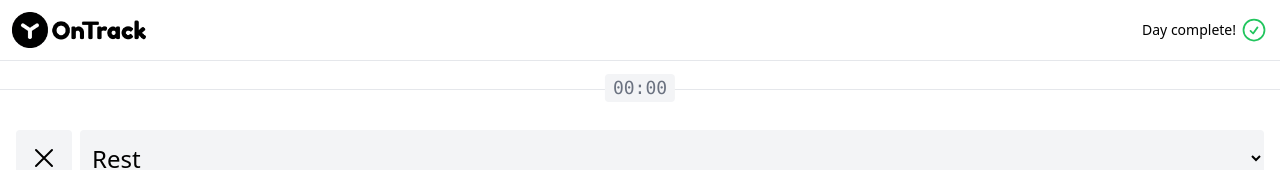
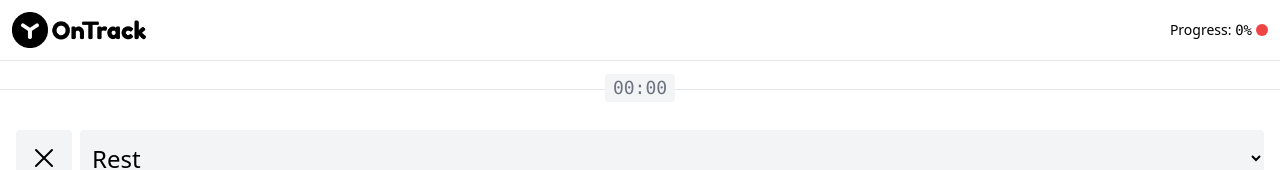
Before and after one commit to asokal/on-track, a Vue app: page /#timeline in a window 1280 px wide. Shown: the top 170 px of the page. Built offline with nearby package versions, Linux system fonts and the light colour scheme.

Commit message:
useTotalProgress composable

```diff
--- a/src/activities.js
+++ b/src/activities.js
@@ -26,6 +26,16 @@ export function calculateActivityCompletionPercentage({ secondsToComplete }, tra
   return Math.floor((trackedSeconds * HUNDRED_PERCENT) / secondsToComplete)
 }
 
+export function calculateCompletionPercentage(totalTrackedSeconds) {
+  return Math.floor((totalTrackedSeconds * HUNDRED_PERCENT) / totalActivitySecondsToComplete.value)
+}
+
+const totalActivitySecondsToComplete = computed(() => {
+  return trackedActivities.value
+    .map(({ secondsToComplete }) => secondsToComplete)
+    .reduce((total, seconds) => total + seconds, 0)
+})
+
 function generateActivities() {
   return ['Coding', 'Reading', 'Training'].map((name, hours) => ({
     id: id(),
--- a/src/components/TheHeaderProgress.vue
+++ b/src/components/TheHeaderProgress.vue
@@ -1,19 +1,22 @@
 <script setup>
-import { PAGE_PROGRESS } from '../constants'
+import { PAGE_PROGRESS, HUNDRED_PERCENT } from '../constants'
 import { ICON_CHECK_CIRCLE } from '../icons'
 import { navigate } from '../router'
+import { useTotalProgress } from '../composables/total-progress'
 import BaseIcon from './BaseIcon.vue'
+
+const { colorClass, percentage } = useTotalProgress()
 </script>
 
 <template>
   <a :href="`#${PAGE_PROGRESS}`" @click="navigate(PAGE_PROGRESS)" class="text-sm">
-    <div v-if="true" class="flex items-center gap-1">
+    <div v-if="percentage < HUNDRED_PERCENT" class="flex items-center gap-1">
+      <div>Progress: <span class="font-mono">{{ percentage }}%</span></div>
+      <div :class="`h-3 w-3 rounded-full ${colorClass}`" />
+    </div>
+    <div v-else class="flex items-center gap-1">
       Day complete!
       <BaseIcon :name="ICON_CHECK_CIRCLE" class="h-7 text-green-500" />
     </div>
-    <div v-else class="flex items-center gap-1">
-      <div>Progress: <span class="font-mono">20%</span></div>
-      <div class="h-3 w-3 rounded-full bg-red-500" />
-    </div>
   </a>
 </template>
--- /dev/null
+++ b/src/composables/total-progress.js
@@ -0,0 +1,26 @@
+import { computed } from 'vue'
+import { getProgressColorClass } from '../functions'
+import { trackedActivities, calculateCompletionPercentage } from '../activities'
+import { timelineItems, calculateTrackedActivitySeconds } from '../timeline-items'
+
+export function useTotalProgress() {
+  const colorClass = computed(() => getProgressColorClass(percentage.value))
+
+  const percentage = computed(() => calculateCompletionPercentage(totalTrackedSeconds.value))
+
+  const totalTrackedSeconds = computed(() => {
+    return trackedActivities.value.reduce((total, activity) => {
+      let trackedSeconds = calculateTrackedActivitySeconds(timelineItems.value, activity)
+
+      trackedSeconds =
+        trackedSeconds < activity.secondsToComplete ? trackedSeconds : activity.secondsToComplete
+
+      return total + trackedSeconds
+    }, 0)
+  })
+
+  return {
+    colorClass,
+    percentage
+  }
+}
--- a/src/timeline-items.js
+++ b/src/timeline-items.js
@@ -1,6 +1,7 @@
 import { ref } from 'vue'
 import { HOURS_IN_DAY, MIDNIGHT_HOUR } from './constants'
 import { currentHour } from './functions'
+// import { activities } from './activities'
 
 export const timelineItemRefs = ref([])
 
```
